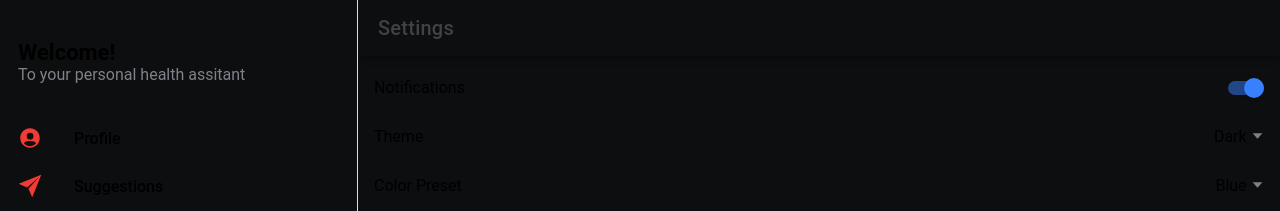
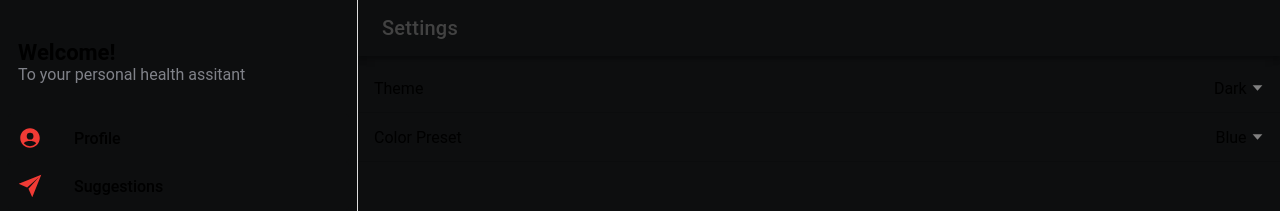
Before and after one commit to Ben5903/health-app, a React (Vite) app: page /Settings in a window 1280 px wide. Shown: the top 211 px of the page. Built offline with nearby package versions, Linux system fonts and the light colour scheme.

Commit message:
updates
finishing off settings

```diff
--- a/src/pages/Settings.tsx
+++ b/src/pages/Settings.tsx
@@ -1,21 +1,18 @@
 import React, { useState, useContext } from 'react';
-import { IonContent, IonHeader, IonPage, IonTitle, IonToolbar, IonList, IonItem, IonLabel, IonToggle, IonSelect, IonSelectOption } from '@ionic/react';
+import { IonContent, IonHeader, IonPage, IonTitle, IonToolbar, IonList, IonItem, IonLabel, IonToggle, IonSelect, IonSelectOption, IonButtons, IonMenuButton } from '@ionic/react';
 import ThemeContext from '../contexts/ThemeContext';
 
-// Settings page
+// settings page
 const Settings: React.FC = () => {
     const [notificationsEnabled, setNotificationsEnabled] = useState(true);
     const { theme, setTheme, colorPreset, setColorPreset } = useContext(ThemeContext);
-    // Add a state variable for the notificationsEnabled state
-    const handleToggle = () => {
-      setNotificationsEnabled(!notificationsEnabled);
-    };
-    // Add a function to handle the theme select event
-    const handleThemeSelect = (event: CustomEvent) => {
+
+    // handle the theme select event
+    const ThemeSelect = (event: CustomEvent) => {
       setTheme(event.detail.value);
     };
-    // Add a function to handle the color preset select event
-    const handleColorPresetSelect = (event: CustomEvent) => {
+    // handle the color preset select event
+    const ColorPresetSelect = (event: CustomEvent) => {
       setColorPreset(event.detail.value);
     };
 
@@ -23,25 +20,24 @@ const Settings: React.FC = () => {
       <IonPage>
         <IonHeader>
           <IonToolbar>
+            <IonButtons slot="start">
+              <IonMenuButton></IonMenuButton>
+            </IonButtons>
             <IonTitle>Settings</IonTitle>
           </IonToolbar>
         </IonHeader>
         <IonContent>
           <IonList>
             <IonItem>
-              <IonLabel>Notifications</IonLabel>
-              <IonToggle checked={notificationsEnabled} onIonChange={handleToggle} />
-            </IonItem>
-            <IonItem>
               <IonLabel>Theme</IonLabel>
-              <IonSelect value={theme} placeholder="Select Theme" onIonChange={handleThemeSelect}>
+              <IonSelect value={theme} placeholder="Select Theme" onIonChange={ThemeSelect}>
                 <IonSelectOption value="light">Light</IonSelectOption>
                 <IonSelectOption value="dark">Dark</IonSelectOption>
               </IonSelect>
             </IonItem>
             <IonItem>
               <IonLabel>Color Preset</IonLabel>
-              <IonSelect value={colorPreset} placeholder="Select Color Preset" onIonChange={handleColorPresetSelect}>
+              <IonSelect value={colorPreset} placeholder="Select Color Preset" onIonChange={ColorPresetSelect}>
                 <IonSelectOption value="preset1">Blue</IonSelectOption>
                 <IonSelectOption value="preset2">Pink</IonSelectOption>
                 <IonSelectOption value="preset3">Green</IonSelectOption>
```
